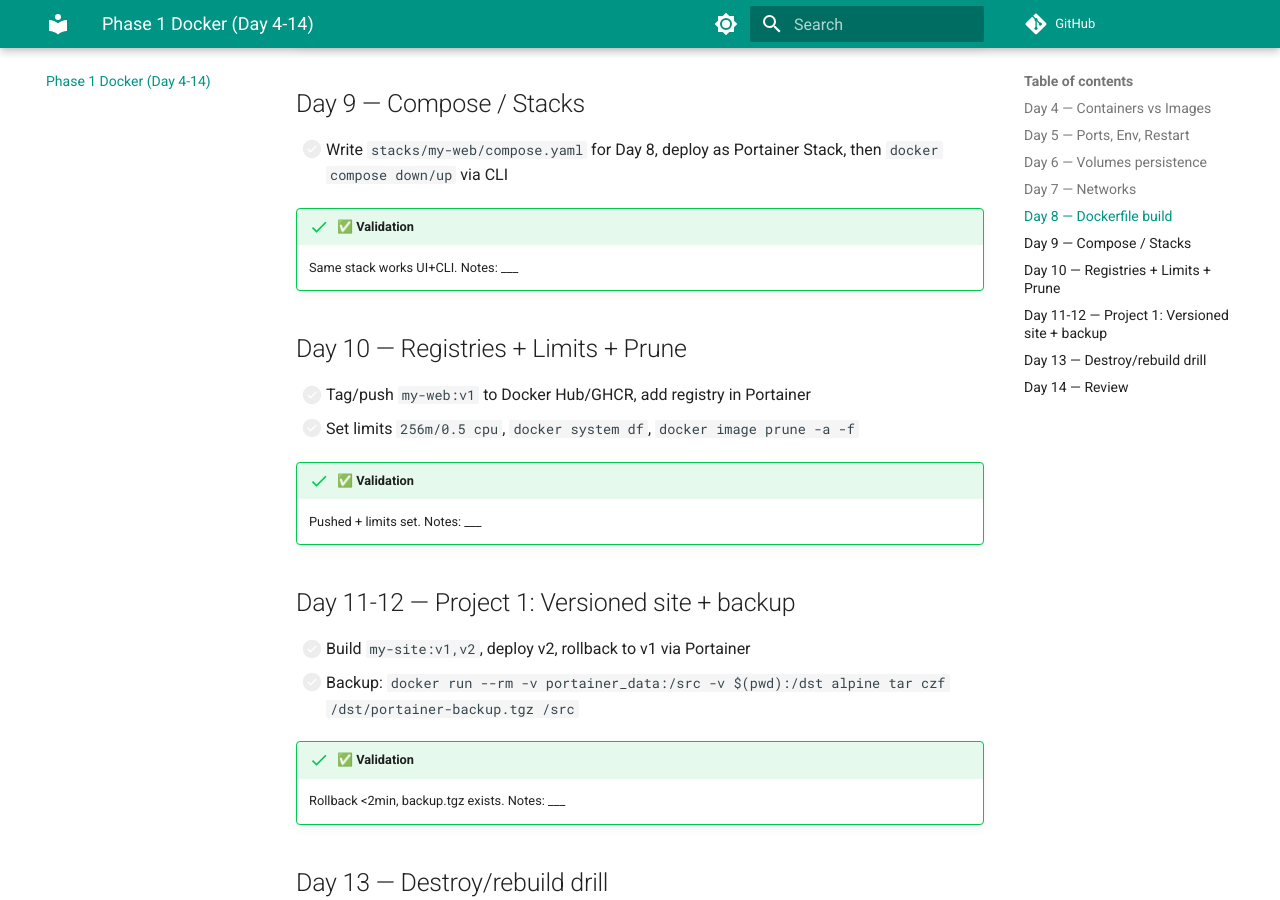
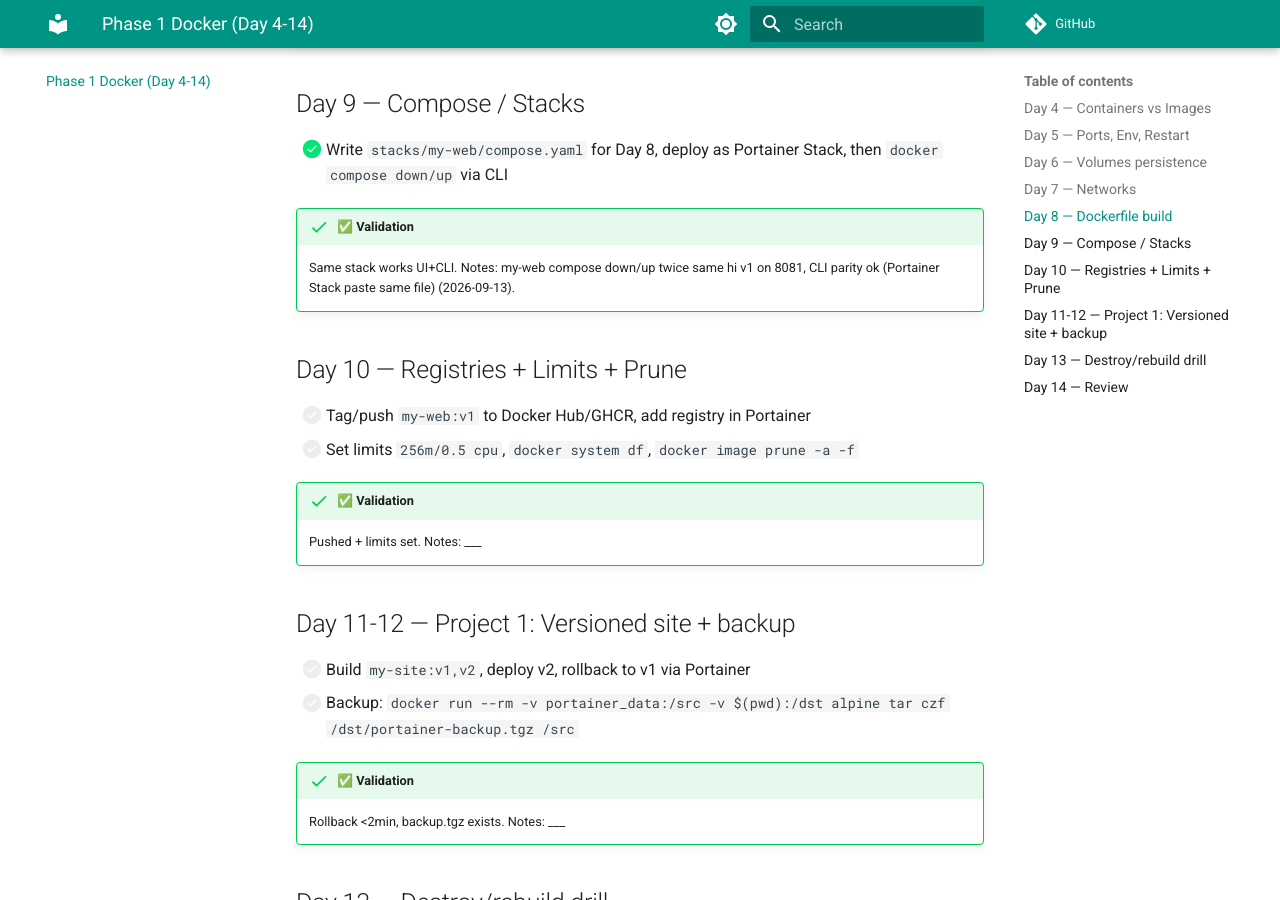
Before and after one commit to krazylearner/devops-stacks, an MkDocs documentation site: the page built from docs/phase-1-docker.md, in a window 1280 px wide and 900 px high, scrolled down 1650 px. Built offline with MkDocs 1.6.1 and Material for MkDocs 9.7.7, drawn with Linux system fonts in a browser that asks for light colours; comment, search, counter and statistics services are not loaded.

Commit message:
feat(phase1): add my-web compose stack Day 9

```diff
--- a/docs/phase-1-docker.md
+++ b/docs/phase-1-docker.md
@@ -43,10 +43,10 @@
 
 ## Day 9 — Compose / Stacks
 
-- [ ] Write `stacks/my-web/compose.yaml` for Day 8, deploy as Portainer Stack, then `docker compose down/up` via CLI
+- [x] Write `stacks/my-web/compose.yaml` for Day 8, deploy as Portainer Stack, then `docker compose down/up` via CLI
 
 !!! success "✅ Validation"
-    Same stack works UI+CLI. Notes: ___
+    Same stack works UI+CLI. Notes: my-web compose down/up twice same hi v1 on 8081, CLI parity ok (Portainer Stack paste same file) (2026-09-13).
 
 ## Day 10 — Registries + Limits + Prune
 
```
Also changed, not shown: 1 other file.
